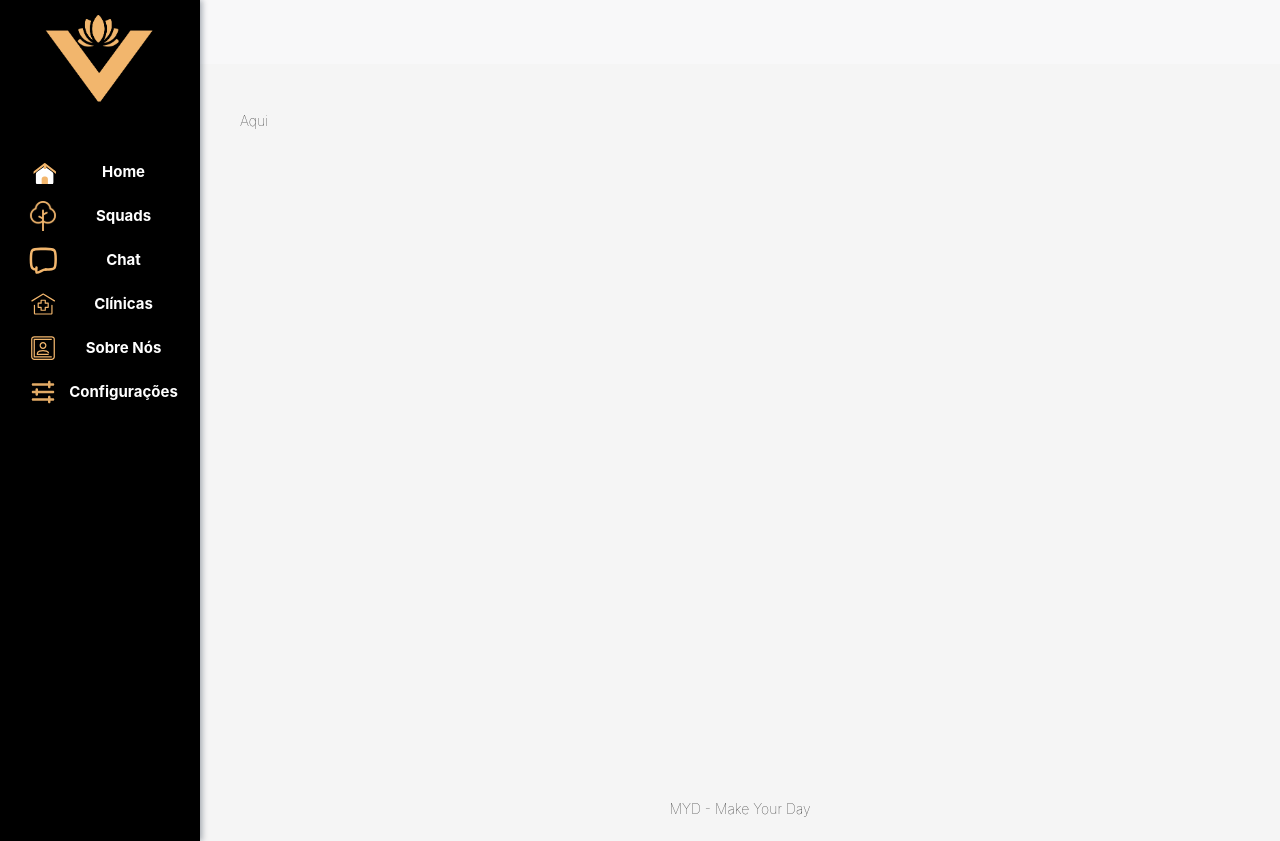
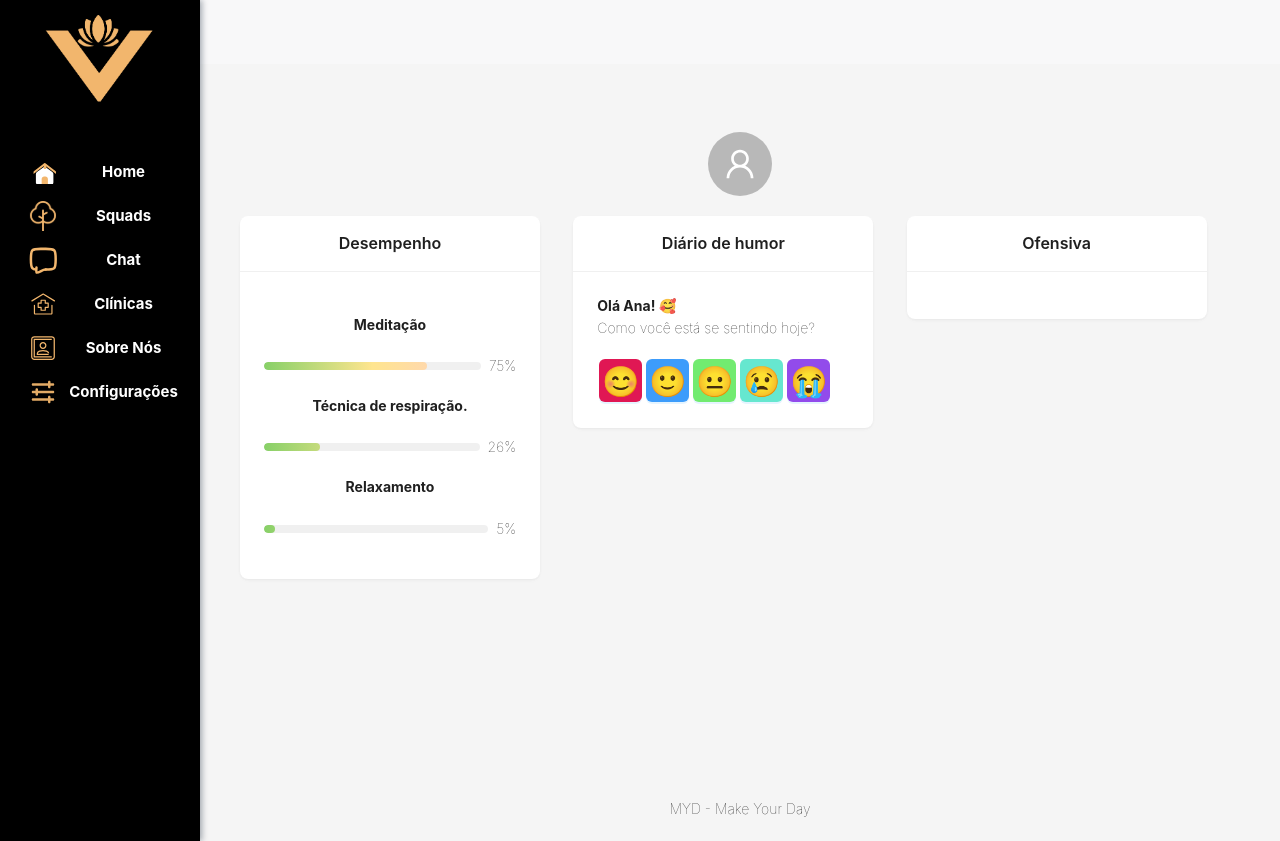
Before and after one commit to Clovis-Chakrian/myd-frontend, a React (Vite) app: page /config in a window 1280 px wide. Built offline with nearby package versions, Linux system fonts and the light colour scheme.

Commit message:
feat? tela user

```diff
--- a/dev-dist/sw.js
+++ b/dev-dist/sw.js
@@ -82,7 +82,7 @@ define(['./workbox-b5f7729d'], (function (workbox) { 'use strict';
     "revision": "3ca0b8505b4bec776b69afdba2768812"
   }, {
     "url": "index.html",
-    "revision": "0.4v8o0shgi"
+    "revision": "0.1hslt5fm29"
   }], {});
   workbox.cleanupOutdatedCaches();
   workbox.registerRoute(new workbox.NavigationRoute(workbox.createHandlerBoundToURL("index.html"), {
--- /dev/null
+++ b/src/components/ButtonEmoji/ButtonEmoji.jsx
@@ -0,0 +1,25 @@
+import { Button as AntdButton } from "antd";
+import styles from "./ButtonEmoji.module.css";
+import { useState } from "react";
+import { PaperClipOutlined } from '@ant-design/icons';
+
+export const ButtonEmoji = ({ icon, background }) => {
+  const [selected, setSelected] = useState(false);
+
+  const handleClick = () => {
+    setSelected(!selected);
+  };
+
+  return (
+    <>
+      <AntdButton
+        type="primary"
+        icon={icon}
+        onClick={handleClick}
+        className={styles.buttonEmoji}
+        style={{ background, fontSize: "30px", marginTop: "20px" }}
+      />
+      {selected && <PaperClipOutlined className={styles.attachmentIcon} />}
+    </>
+  );
+};
--- /dev/null
+++ b/src/components/ButtonEmoji/ButtonEmoji.module.css
@@ -0,0 +1,21 @@
+.buttonEmoji {
+  margin: 2px;
+  width: 43px !important;
+  height: 43px !important;
+}
+
+.buttonEmoji:hover {
+  box-shadow: 0px 4px 15px rgba(0, 0, 0, 0.2); /* Adiciona sombra */
+}
+
+.buttonEmojiSelected {
+  position: relative;
+}
+
+.attachmentIcon {
+  position: absolute;
+  top: 15px;
+  right: -5px;
+  font-size: 18px;
+  color: #000;
+}
--- a/src/components/Card/Card.jsx
+++ b/src/components/Card/Card.jsx
@@ -1,22 +1,23 @@
 /* eslint-disable react/prop-types */
-import { Card } from 'antd';
-import styles from './Card.module.css';
+import { Card } from "antd";
+import styles from "./Card.module.css";
 
-export const CardImg = ({cardTitle,CardImg,Content}) => (
-  <Card className={styles.Card}
+export const CardLayout = ({ cardTitle, CardImg, children, stylesCard }) => (
+  <Card
+    className={stylesCard ? stylesCard : styles.card}
     title={cardTitle}
     bordered={false}
-    style={{
-      width: 300,
-    }}
-    cover={<img style={{
-        width:'90%',
-        padding:'20px',
-
-
-    }} alt="example" src={CardImg} />}
   >
-    {Content}
-
+    {CardImg && (
+      <img
+        style={{
+          width: "90%",
+          padding: "20px",
+        }}
+        alt="example"
+        src={CardImg}
+      />
+    )}
+    {children}
   </Card>
 );
--- a/src/components/Card/Card.module.css
+++ b/src/components/Card/Card.module.css
@@ -0,0 +1,3 @@
+.card {
+  width: 300px;
+}
--- a/src/pages/Config/Config.jsx
+++ b/src/pages/Config/Config.jsx
@@ -1,6 +1,7 @@
 import { AppLayout } from "../../components/AppLayout/AppLayout";
 import React from "react";
+import { ConfigCards } from "./ConfigCards";
 
 export const Config = () => {
-  return <AppLayout children={"Aqui"}></AppLayout>;
+  return <AppLayout children={<ConfigCards />}></AppLayout>;
 };
--- /dev/null
+++ b/src/pages/Config/Config.module.css
@@ -0,0 +1,10 @@
+.configContainer {
+    flex-direction: column;
+    align-items: center;
+    justify-content: center;
+    text-align: center;
+  }
+
+  .avatarDiv {
+    margin: 20px;
+  }
--- /dev/null
+++ b/src/pages/Config/ConfigAvatar.jsx
@@ -0,0 +1,7 @@
+import { UserOutlined } from "@ant-design/icons";
+import { Avatar } from "antd";
+import React from "react";
+
+export const ConfigAvatar = () => {
+  return <Avatar size={64} icon={<UserOutlined />} />;
+};
--- /dev/null
+++ b/src/pages/Config/ConfigCards.jsx
@@ -0,0 +1,71 @@
+import { Col, Row, Progress } from "antd";
+import React from "react";
+import { ConfigAvatar } from "./ConfigAvatar";
+import { CardLayout } from "../../components/Card/Card";
+import styles from "./Config.module.css";
+import { ButtonEmoji } from "../../components/ButtonEmoji/ButtonEmoji";
+
+const conicColors = {
+  "0%": "#87d068",
+  "50%": "#ffe58f",
+  "100%": "#ffccc7",
+};
+
+export const ConfigCards = () => {
+  const performance = [
+    { title: "Meditação", progress: 75, id: 1 },
+    { title: "Técnica de respiração.", progress: 26, id: 2 },
+    { title: "Relaxamento", progress: 5, id: 3 },
+  ];
+
+  const emojis = [
+    { title: "muito feliz", img: "😊", id: 1, color: "#E01754" },
+    { title: "feliz", img: "🙂", id: 2, color: "#3D9CFB" },
+    { title: "normal", img: "😐", id: 3, color: "#72EB70" },
+    { title: "triste", img: "😢", id: 4, color: "#66E7CF" },
+    { title: "muito triste", img: "😭", id: 5, color: "#924BEB" },
+  ];
+
+  return (
+    <React.Fragment>
+      <div className={styles.configContainer}>
+        <div className={styles.avatarDiv}>
+          <ConfigAvatar />
+        </div>
+
+        <Row>
+          <Col sm={8}>
+            <CardLayout cardTitle={"Desempenho"}>
+              {performance.map((item) => (
+                <div key={item.id} style={{ marginBottom: 16 }}>
+                  <h4>{item.title}</h4>
+                  <Progress
+                    percent={item.progress}
+                    showInfo={true}
+                    strokeColor={conicColors}
+                  />
+                </div>
+              ))}
+            </CardLayout>
+          </Col>
+          <Col sm={8}>
+            <CardLayout cardTitle={"Diário de humor"}>
+              <Row style={{ fontWeight: "bold" }}>Olá Ana! 🥰</Row>
+              <Row>Como você está se sentindo hoje?</Row>
+              <Row>
+                {emojis.map((emoji) => (
+                  <Col key={emoji.id}>
+                    <ButtonEmoji icon={emoji.img} background={emoji.color} />
+                  </Col>
+                ))}
+              </Row>
+            </CardLayout>
+          </Col>
+          <Col sm={8}>
+            <CardLayout cardTitle={"Ofensiva"}></CardLayout>
+          </Col>
+        </Row>
+      </div>
+    </React.Fragment>
+  );
+};
```
Also changed, not shown: src/pages/CatalogoClinicas/CatalogoClinicas.jsx (line endings or trailing spaces).
